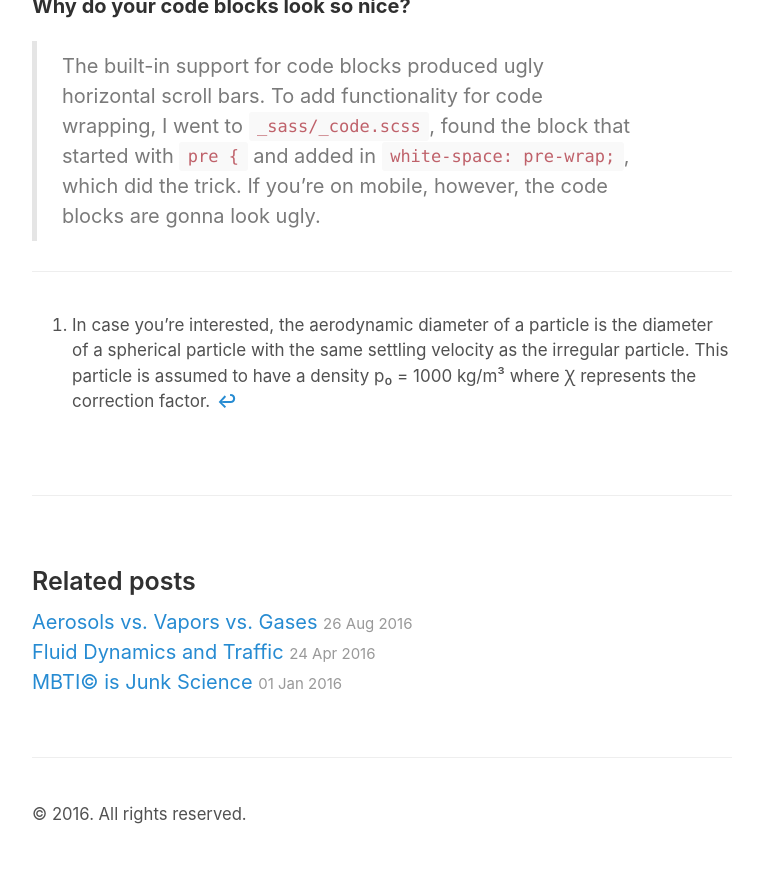
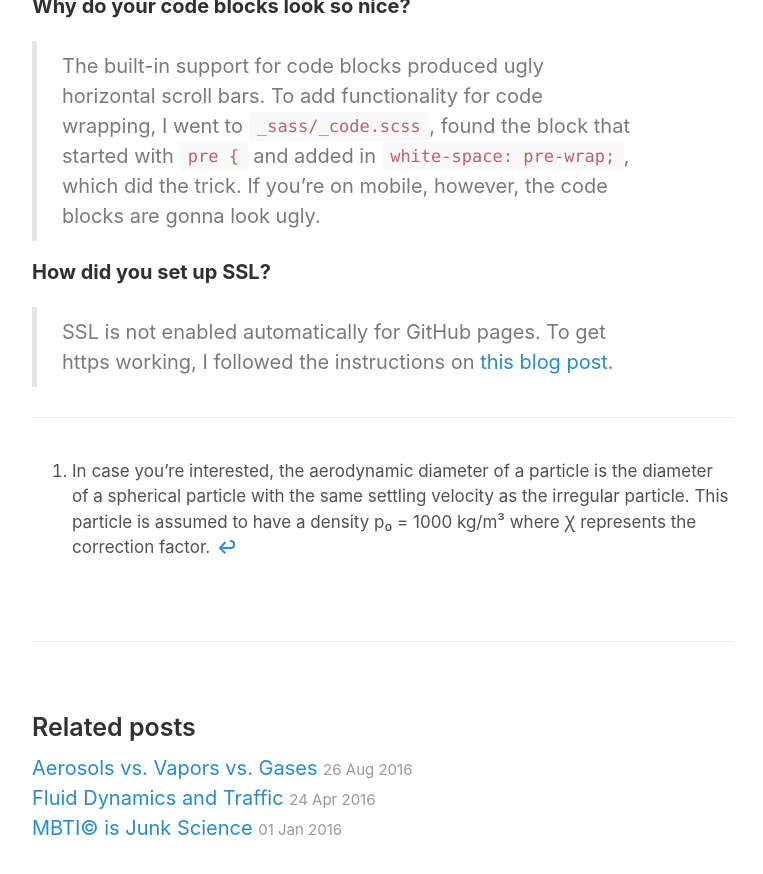
Before and after one commit to joshhaug/joshhaug.github.io, a Jekyll site: the page built from _posts/2016-10-04-about-this-site.md, in a window 1280 px wide and 900 px high, scrolled down 1626 px. Shown: the top 874 px of the window, without its empty margins (258-1021 px from the left). Built offline with Jekyll 4.4.1, drawn with Linux system fonts in a browser that asks for light colours; formulas are drawn with MathJax 3.

Commit message:
added https

```diff
--- a/_includes/head.html
+++ b/_includes/head.html
@@ -1,7 +1,7 @@
 <head>
 
   <script type="text/javascript">
-      var host = "yoursite.com";
+      var host = "jhaug.com";
       if ((host == window.location.host) && (window.location.protocol != "https:"))
           window.location.protocol = "https";
   </script>
--- a/_posts/2016-10-04-about-this-site.md
+++ b/_posts/2016-10-04-about-this-site.md
@@ -53,5 +53,9 @@
 > The built-in support for code blocks produced ugly horizontal scroll bars.  To add functionality for code wrapping, I went to `_sass/_code.scss`, found the block that started with `pre {` and added in `white-space: pre-wrap;`, which did the trick.  If you're on mobile, however, the code blocks are gonna look ugly.
 
 
+**How did you set up SSL?**
+
+> SSL is not enabled automatically for GitHub pages.  To get https working, I followed the instructions on [this blog post](https://sheharyar.me/blog/free-ssl-for-github-pages-with-custom-domains/).
+
 -----
 [^fn-aerodyn]: In case you're interested, the aerodynamic diameter of a particle is the diameter of a spherical particle with the same settling velocity as the irregular particle.  This particle is assumed to have a density p₀ = 1000 kg/m³ where Ꭓ represents the correction factor.
```
